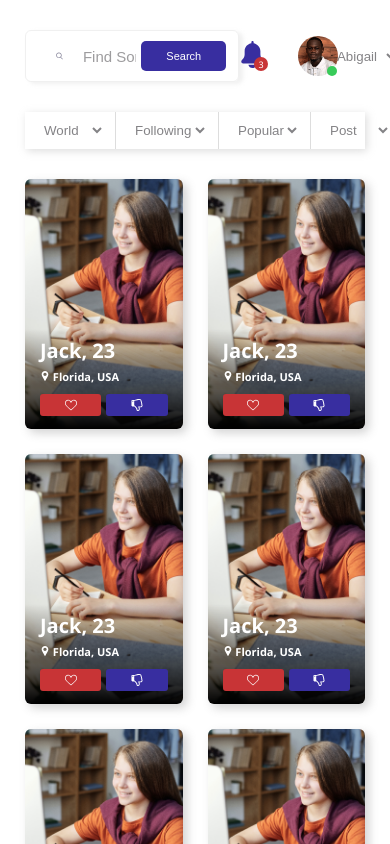
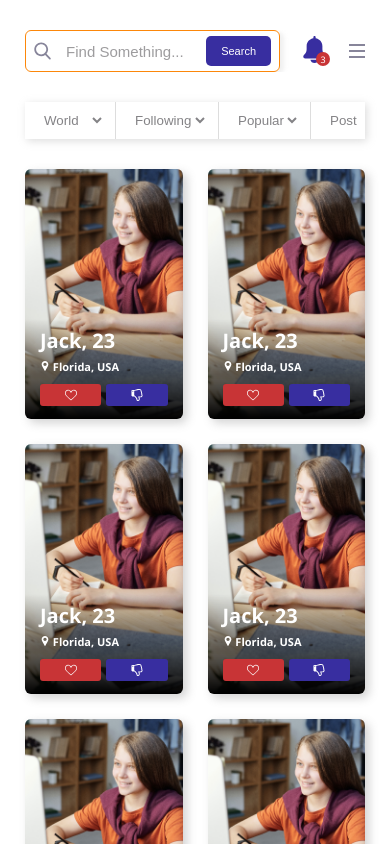
Before and after one commit to genral-walker/bluecode-Assessment, a React (Create React App) app: page / in a window 390 px wide. Built offline with nearby package versions, Linux system fonts and the light colour scheme.

Commit message:
Finish Navigation responsiveness.

```diff
--- a/public/index.html
+++ b/public/index.html
@@ -4,7 +4,7 @@
     <meta charset="UTF-8">
     <meta http-equiv="X-UA-Compatible" content="IE=edge">
     <meta name="viewport" content="width=device-width, initial-scale=1.0">
-    <title>Bluecode || React Assessment</title>
+    <title>Bluecode || React Project</title>
 </head>
 <body>
     <div id="root"></div>
--- a/src/components/App.scss
+++ b/src/components/App.scss
@@ -98,11 +98,12 @@ textarea {
 }
 
 .main-nav {
-  width: 100%;
+  overflow-x: inherit;
   position: relative;
   @include flex-between;
 
   .search-box {
+    border: 1px solid rgb(252, 135, 10) !important;
     @include flex-between;
     flex: 0 0 77%;
     border: 1px solid rgba($color-text-light, 0.3);
@@ -119,14 +120,25 @@ textarea {
     @include responsive(1024px) {
       flex: 0 0 63%;
     }
-    @include responsive(800px) {
-      // flex: 0 0 55%;
+    @include responsive(768px) {
+      padding: 0 1.2rem;
+      flex: 0 0 53%;
     }
+    @include responsive(500px) {
+      padding: 0 .8rem;
+      flex: 0 0 75%;
+    }
+
 
     svg {
       height: 2.2rem;
       width: 2.2rem;
       margin-right: 2rem;
+      @include responsive(768px) {
+        width: 30px;
+        height: 30px;
+        margin-right: 1.5rem;
+      }
     }
 
     input {
@@ -137,6 +149,12 @@ textarea {
       &::placeholder {
         color: inherit;
         font-size: inherit;
+        @include responsive(350px) {
+         font-size: 1.2rem;
+        }
+      }
+      @include responsive(500px) {
+        height: 4rem;
       }
     }
 
@@ -147,6 +165,9 @@ textarea {
       padding: 0.9rem 2.5rem;
       font-size: 1.1rem;
       border-radius: 5px;
+      @include responsive(500px) {
+        padding: 0.9rem 1.5rem;
+      }
     }
   }
 
@@ -171,19 +192,11 @@ textarea {
     @include responsive(900px) {
       flex: 0 0 32%;
     }
-
     @include responsive(768px) {
-      flex: 0 0 42%;
+      flex: 0 0 35%;
+    }@include responsive(500px) {
+      flex: 0 0 auto;
     }
-    @include responsive(650px) {
-      flex: 0 0 47%;
-    }
-    @include responsive(550px) {
-      // flex: 0 0 57%;
-    }
-    // @include responsive(350px) {
-    //   flex: 0 0 60%;
-    // }
 
 
     span {
@@ -218,6 +231,10 @@ textarea {
       background-size: cover;
       position: relative;
       left: 18px;
+      @include responsive(550px) {
+        left: 12px;
+      }
+
 
       span {
         position: absolute;
@@ -229,6 +246,11 @@ textarea {
         border-radius: 100%;
       }
     }
+    .profile, select {
+      @include responsive(500px) {
+        display: none;
+      }
+    }
   }
 
   & > span {
@@ -237,9 +259,6 @@ textarea {
     background: $color-svg;
     position: relative;
     display: none;
-    @include responsive(600px) {
-      display: unset;
-    }
     &::before,
     &::after {
       position: absolute;
@@ -255,12 +274,18 @@ textarea {
     &::after {
       top: 6px;
     }
+    @include responsive(600px) {
+      display: unset;
+    }
+    @include responsive(400px) {
+      width: 16px;
+    }
   }
 }
 
 .selects {
   @include flex-between;
-  width: 100% !important;
+  overflow-x: auto;
   margin: 3rem 0;
   box-shadow: 2px 2px 8px rgba($color-text-light, 0.7);
   div {
--- a/src/components/Navigation/Navigation.jsx
+++ b/src/components/Navigation/Navigation.jsx
@@ -13,13 +13,24 @@ import { ReactComponent as Parade } from '../../assets/svgs/parade.svg';
 import { ReactComponent as Group } from '../../assets/svgs/group.svg';
 
 
-const Navigation = ({isNavShown}) => {
+const Navigation = ({ isNavShown }) => {
 
     return (
-        <aside className={styles.body} style={isNavShown ? {transform: 'translateX(0)'} : {}}>
+        <aside className={styles.body} style={isNavShown ? { transform: 'translateX(0)' } : {}}>
             <div className={styles.header}>
                 <Cube />
                 <h1>bluecube</h1>
+            </div>
+
+            <div className={styles.profile}>
+                <div>
+                    <span></span>
+                </div>
+
+                <select>
+                    <option>Abigail</option>
+                    <option>Micheal</option>
+                </select>
             </div>
 
             <button className={styles.home}>
--- a/src/components/Navigation/Navigation.module.scss
+++ b/src/components/Navigation/Navigation.module.scss
@@ -72,6 +72,9 @@
     border-radius: 6px;
     padding: 1rem 1.5rem;
     margin: 0.5rem 0;
+    @include responsive(500px) {
+      padding: .8rem 1.5rem;
+    }
     svg {
       margin-right: 1.3rem;
     }
@@ -88,6 +91,9 @@
 .header {
   @include flex-start;
   margin-bottom: 4rem;
+  @include responsive(500px) {
+    margin-bottom: 2rem;
+  }
   svg {
     width: 2.7rem;
     height: 2.7rem;
@@ -98,6 +104,33 @@
     letter-spacing: 0.5px;
     color: $color-primary;
     margin-left: 0.54rem;
+  }
+}
+
+.profile {
+  display: none;
+  @include responsive(500px) {
+  @include flex-start;
+  }
+  div {
+    cursor: pointer;
+    height: 4rem;
+    width: 4rem;
+    border-radius: 100%;
+    background: url(../../assets/images/man.png) center;
+    background-size: cover;
+    position: relative;
+    margin: .5rem .8rem 1.7rem .5rem;
+
+    span {
+      position: absolute;
+      bottom: 0;
+      right: 1px;
+      height: 1rem;
+      width: 1rem;
+      background: $color-green;
+      border-radius: 100%;
+    }
   }
 }
 
```
Also changed, not shown: 1 other file (tests, documents, lock files or other folders).
